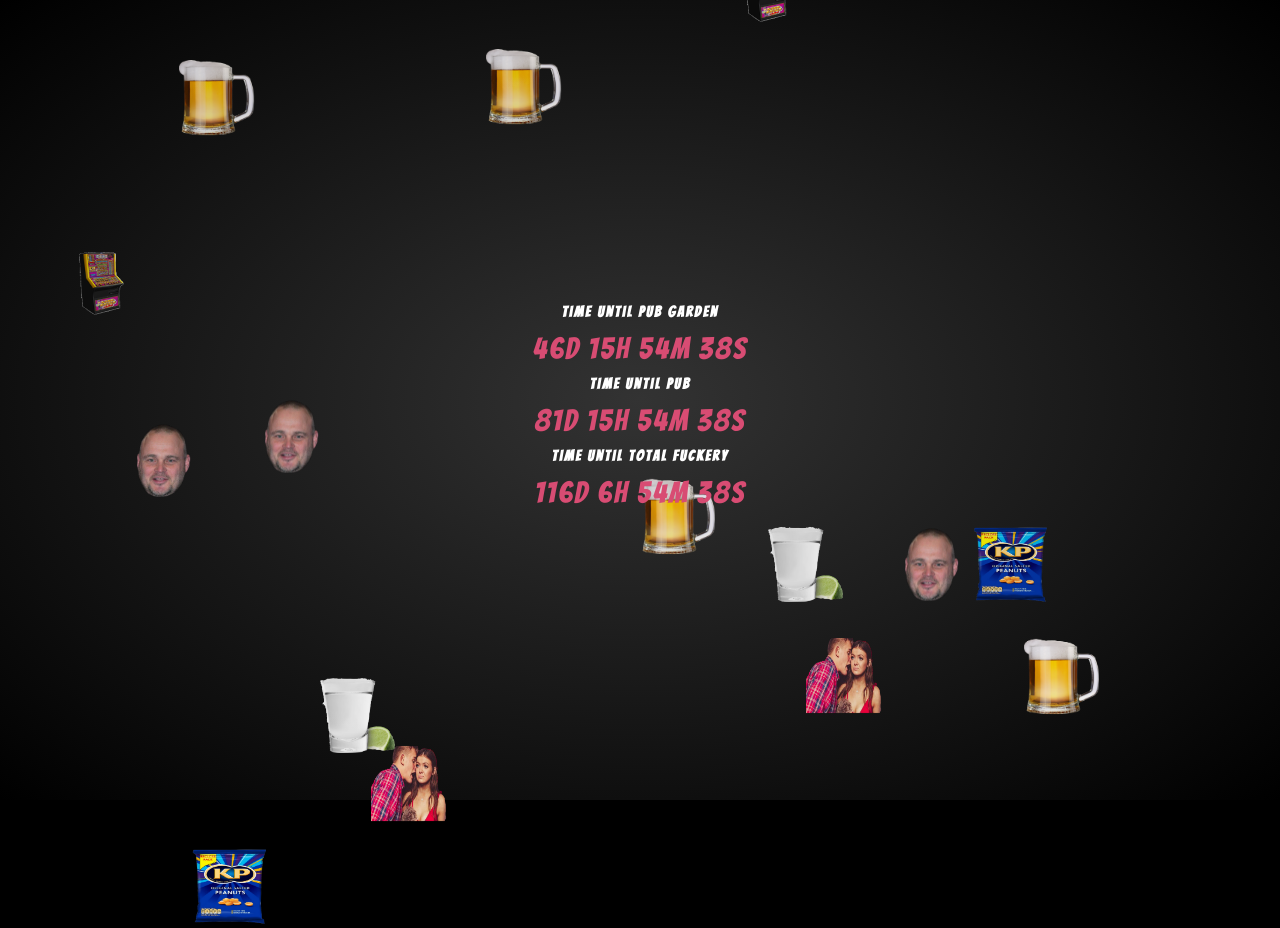
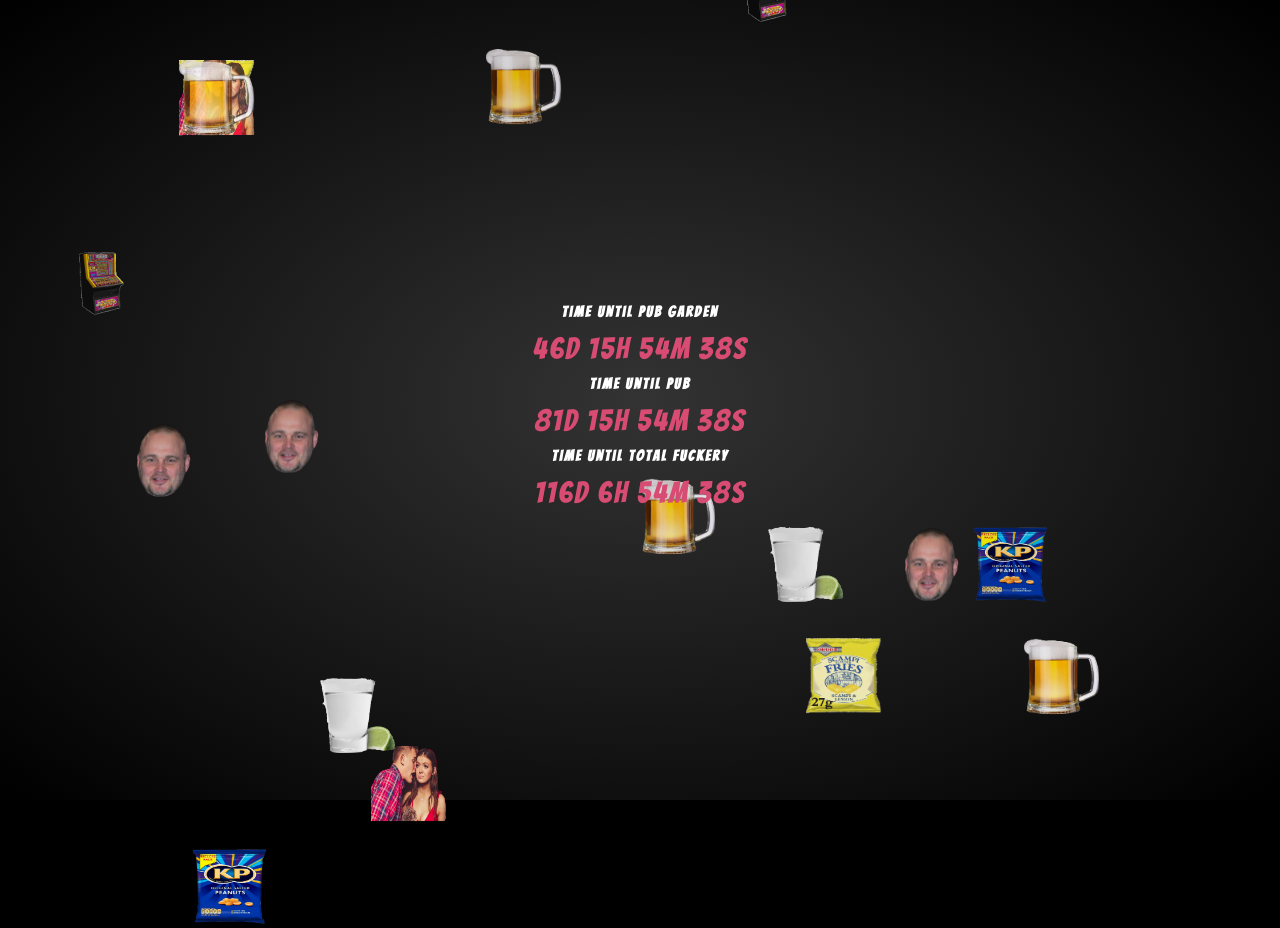
Before and after one commit to jackbittiner/pub-countdown, a React (Create React App) app: page / in a window 1280 px wide. Built offline with nearby package versions, Linux system fonts and the light colour scheme.

Commit message:
added scampi fries

```diff
--- a/src/App.css
+++ b/src/App.css
@@ -107,6 +107,36 @@ section {
   animation-delay: -14s;
 }
 
+.leaf div:nth-child(16) {
+  left: 14%;
+  animation: fall 17s linear infinite;
+  animation-delay: -14s;
+}
+
+.leaf div:nth-child(17) {
+  left: 14%;
+  animation: fall 17s linear infinite;
+  animation-delay: -14s;
+}
+
+.leaf div:nth-child(17) {
+  left: 14%;
+  animation: fall 17s linear infinite;
+  animation-delay: -14s;
+}
+
+.leaf div:nth-child(18) {
+  left: 14%;
+  animation: fall 17s linear infinite;
+  animation-delay: -14s;
+}
+
+.leaf div:nth-child(19) {
+  left: 14%;
+  animation: fall 17s linear infinite;
+  animation-delay: -14s;
+}
+
 @keyframes fall {
   0% {
     opacity: 1;
--- a/src/App.tsx
+++ b/src/App.tsx
@@ -8,6 +8,7 @@ import nuts from "./assets/nuts.png";
 import fruity from "./assets/fruity.png";
 import tequila from "./assets/tequila.png";
 import schweff from "./assets/schweff.png";
+import scampiFries from "./assets/scampi-fries.png"
 
 import ReactGA from "react-ga";
 
@@ -93,7 +94,22 @@ function App() {
           <div>
             <img src={beer} height="75px" width="75px" />
           </div>
-
+          <div>
+            {" "}
+            <img src={scampiFries} height="75px" width="75px"></img>
+          </div>
+          <div>
+            {" "}
+            <img src={scampiFries} height="75px" width="75px"></img>
+          </div>
+          <div>
+            {" "}
+            <img src={scampiFries} height="75px" width="75px"></img>
+          </div>
+          <div>
+            {" "}
+            <img src={scampiFries} height="75px" width="75px"></img>
+          </div>
           <div>
             {" "}
             <img src={schweff} height="75px" width="75px"></img>
```
Also changed, not shown: src/assets/scampi-fries.png (added).
